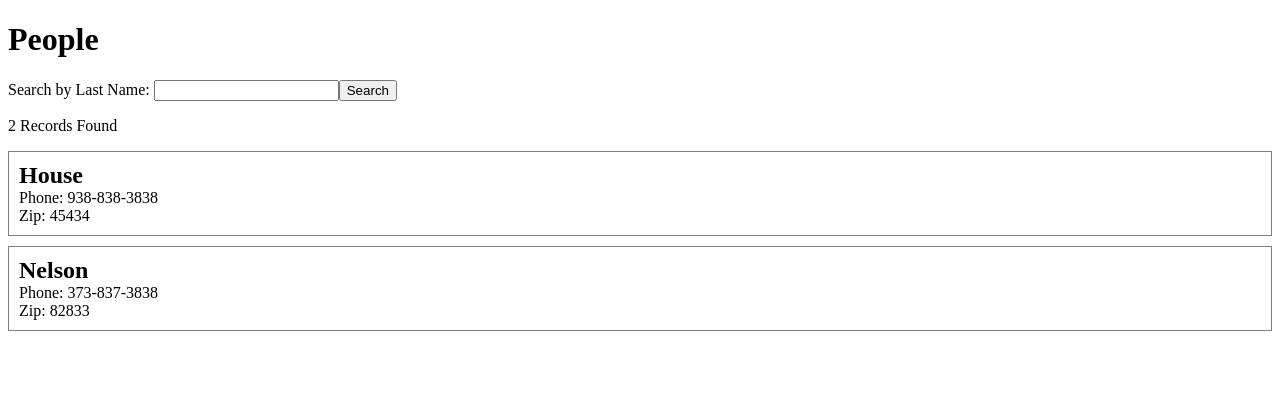
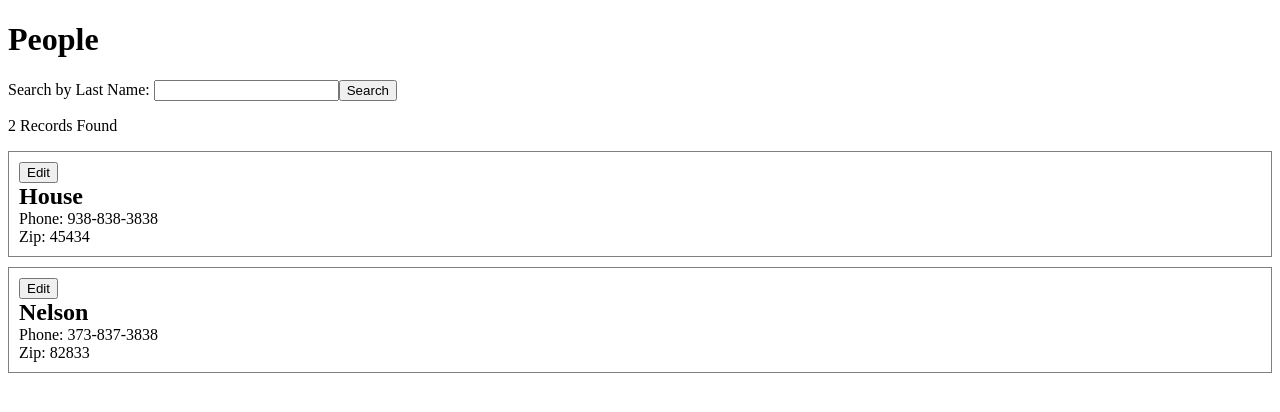
Before and after one commit to coryhouse/person-search, a React (Create React App) app: page / in a window 1280 px wide. Shown: the top 412 px of the page. Built offline with nearby package versions, Linux system fonts and the light colour scheme; data requests are answered from the project's data file.

Commit message:
Add form for edit

```diff
--- a/src/Card.js
+++ b/src/Card.js
@@ -1,13 +1,77 @@
-import React from "react";
+import React, { useState } from "react";
 import styles from "./Card.module.scss";
+import { savePerson } from "./api/personApi";
 
+const emptyPerson = {
+  lastName: "",
+  phone: "",
+  dob: "",
+  medicalNumber: "",
+  zip: ""
+};
+
+// Object destructuring
 function Card(props) {
+  const [isEditable, setIsEditable] = useState(false);
+  const [person, setPerson] = useState(emptyPerson);
+
+  function handleEditClick() {
+    // using a callback function so I can reliably reference the current state
+
+    // If user is editing, the cancel button will be displayed
+    if (isEditable) {
+      // goal: reset the person in state when cancel is clicked.
+      setPerson(emptyPerson);
+    }
+    setIsEditable(currentIsEditable => !currentIsEditable);
+  }
+
+  function handleChange(event) {
+    // using spread syntax to copy person, and set lastName to value
+    setPerson({ ...person, lastName: event.target.value });
+  }
+
+  function handleSubmit(event) {
+    event.preventDefault();
+  }
+
+  function renderForm() {
+    return (
+      <form onSubmit={handleSubmit}>
+        <label htmlFor="lastName">Last Name</label>
+        <input
+          id="lastName"
+          type="text"
+          onChange={handleChange}
+          value={person.lastName}
+        />
+        <input type="submit" value="Save" aria-label={`Save Id ${person.id}`} />
+      </form>
+    );
+  }
+
   return (
     <div className={styles.root}>
-      <h2 className={styles.header}>{props.person.lastName}</h2>
-      Phone: {props.person.phone}
-      <br />
-      Zip: {props.person.zip}
+      <button
+        onClick={handleEditClick}
+        aria-label={
+          isEditable
+            ? `Cancel editing Id ${props.person.id}`
+            : `Edit ${props.person.lastName} with Id ${props.person.id}`
+        }
+      >
+        {isEditable ? "Cancel" : "Edit"}
+      </button>
+      {isEditable ? (
+        renderForm()
+      ) : (
+        <>
+          <h2 className={styles.header}>{props.person.lastName}</h2>
+          Phone: {props.person.phone}
+          <br />
+          Zip: {props.person.zip}
+        </>
+      )}
     </div>
   );
 }
--- a/src/api/personApi.js
+++ b/src/api/personApi.js
@@ -8,3 +8,7 @@ export async function getPeople() {
 export async function getPeopleByLastName(lastName) {
   return axios.get("http://localhost:3001/person?q=" + lastName);
 }
+
+export async function savePerson(person) {
+  return axios.put("http://localhost:3001/person/" + person.id);
+}
```
Also changed, not shown: 1 other file (tests, documents, lock files or other folders).
